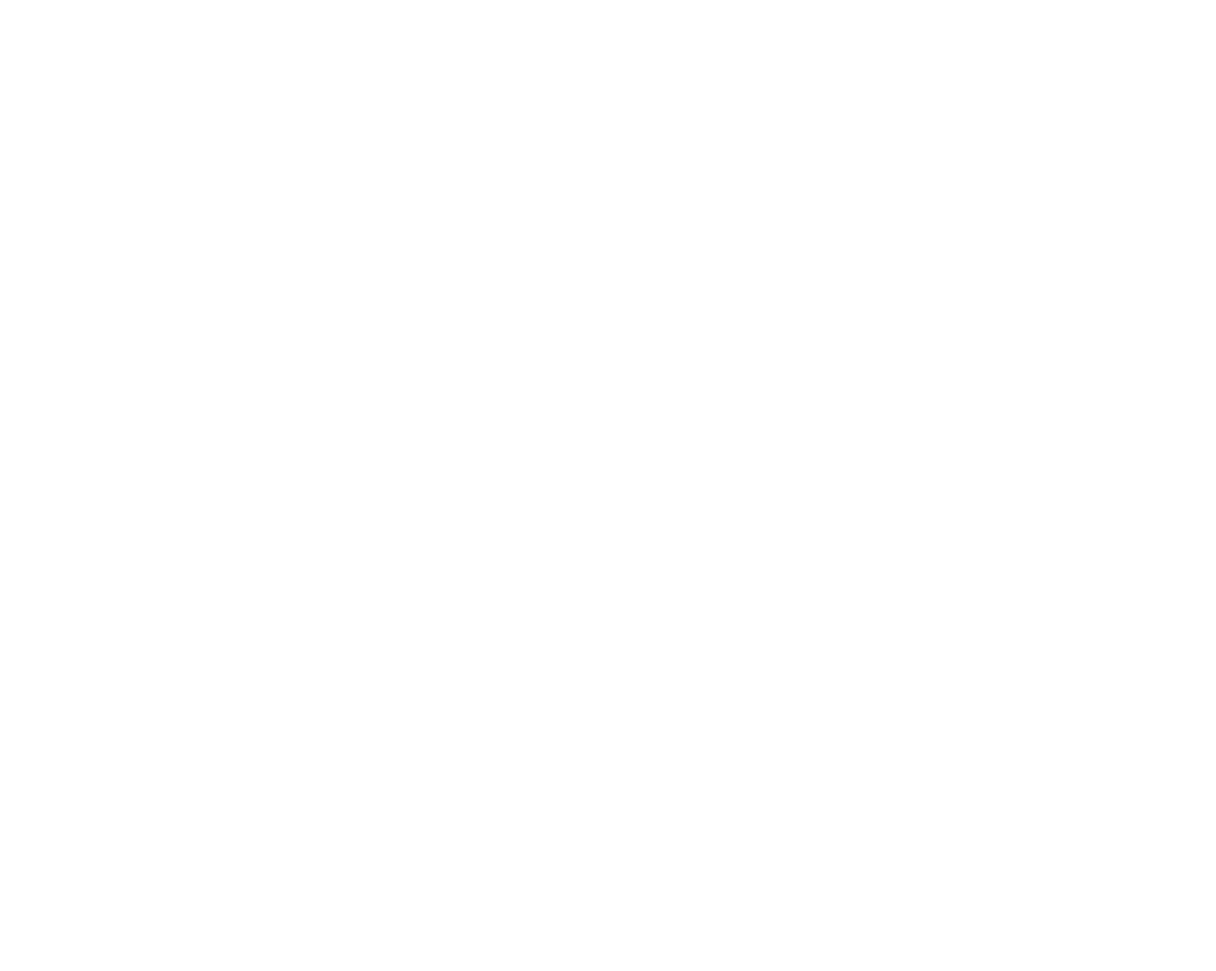
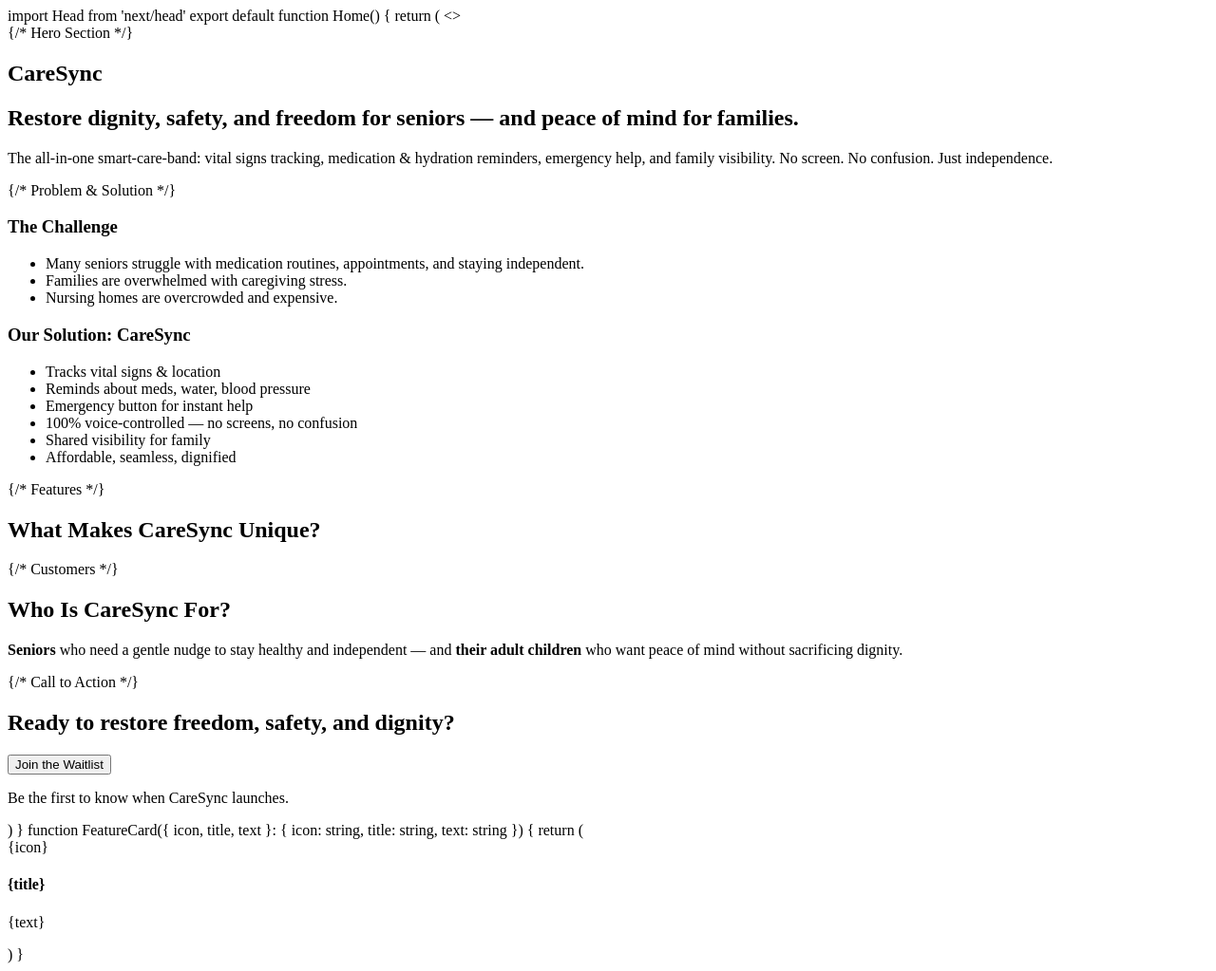
Before and after one commit to lrnzjll/caresync, a plain HTML site: page index.html in a window 1280 px wide. Shown: the whole page at 95% size. Before the commit the page ends 800 px from the top, so only its background shows below. Drawn offline with Linux system fonts and the light colour scheme.

Commit message:
Update index.html

```diff
--- a/index.html
+++ b/index.html
@@ -1,10 +1,174 @@
 <!DOCTYPE html>
 <html>
-	<head>
-		<meta charset="UTF-8">
-		<title></title>
-	</head>
-	<body>
+	import Head from 'next/head'
 
-	</body>
+	export default function Home() {
+		return (
+			<>
+				<Head>
+					<title>CareSync – Smart Independence for Seniors</title>
+					<meta name="description" content="CareSync: The all-in-one smart-care-band for seniors and their families. Health monitoring, reminders, emergency help, and family peace of mind in one simple device." />
+				</Head>
+				<main style={{ fontFamily: 'sans-serif', background: '#f8f9fa', minHeight: '100vh' }}>
+					{/* Hero Section */}
+					<section style={{
+						background: '#2857a7',
+						color: '#fff',
+						padding: '4rem 1rem',
+						textAlign: 'center'
+					}}>
+						<h1 style={{ fontSize: '3rem', marginBottom: '1rem' }}>CareSync</h1>
+						<h2 style={{ fontSize: '1.6rem', fontWeight: 400, marginBottom: '2rem' }}>
+							Restore dignity, safety, and freedom for seniors — and peace of mind for families.
+						</h2>
+						<p style={{ fontSize: '1.2rem', maxWidth: 700, margin: '0 auto' }}>
+							The all-in-one smart-care-band: vital signs tracking, medication & hydration reminders, emergency help, and family visibility. No screen. No confusion. Just independence.
+						</p>
+					</section>
+
+					{/* Problem & Solution */}
+					<section style={{
+						maxWidth: 900,
+						margin: '2rem auto',
+						display: 'flex',
+						flexWrap: 'wrap',
+						gap: '2rem',
+						justifyContent: 'center'
+					}}>
+						<div style={{
+							background: '#fff',
+							borderRadius: 10,
+							boxShadow: '0 2px 8px #0001',
+							flex: '1 1 290px',
+							padding: '2rem'
+						}}>
+							<h3 style={{ color: '#2857a7' }}>The Challenge</h3>
+							<ul>
+								<li>Many seniors struggle with medication routines, appointments, and staying independent.</li>
+								<li>Families are overwhelmed with caregiving stress.</li>
+								<li>Nursing homes are overcrowded and expensive.</li>
+							</ul>
+						</div>
+						<div style={{
+							background: '#2857a7',
+							color: '#fff',
+							borderRadius: 10,
+							boxShadow: '0 2px 8px #0001',
+							flex: '1 1 290px',
+							padding: '2rem'
+						}}>
+							<h3>Our Solution: CareSync</h3>
+							<ul>
+								<li>Tracks vital signs & location</li>
+								<li>Reminds about meds, water, blood pressure</li>
+								<li>Emergency button for instant help</li>
+								<li>100% voice-controlled — no screens, no confusion</li>
+								<li>Shared visibility for family</li>
+								<li>Affordable, seamless, dignified</li>
+							</ul>
+						</div>
+					</section>
+
+					{/* Features */}
+					<section style={{
+						maxWidth: 1100,
+						margin: '2rem auto',
+						padding: '2rem 1rem'
+					}}>
+						<h2 style={{ textAlign: 'center', color: '#2857a7', marginBottom: '2rem' }}>What Makes CareSync Unique?</h2>
+						<div style={{
+							display: 'grid',
+							gridTemplateColumns: 'repeat(auto-fit,minmax(250px,1fr))',
+							gap: '2rem'
+						}}>
+							<FeatureCard
+								icon="🩺"
+								title="Health Monitoring"
+								text="Continuous tracking of heart rate, blood pressure, and activity — with automatic alerts for family."
+							/>
+							<FeatureCard
+								icon="🔔"
+								title="Smart Reminders"
+								text="Gentle voice prompts for medication, hydration, and checkups – never miss a beat."
+							/>
+							<FeatureCard
+								icon="🆘"
+								title="Emergency Response"
+								text="One-press emergency button and automatic fall detection connect seniors to help instantly."
+							/>
+							<FeatureCard
+								icon="🎤"
+								title="100% Voice-Controlled"
+								text="No screens, no apps, no fiddling. Simple voice interaction guides seniors every step."
+							/>
+							<FeatureCard
+								icon="👨‍👩‍👧"
+								title="Family Peace of Mind"
+								text="Family members view updates and alerts anytime. Independence for seniors, reassurance for families."
+							/>
+							<FeatureCard
+								icon="💡"
+								title="Simple, Affordable, Tailored"
+								text="Designed for seniors. No extra apps or complex features. Just what’s needed — nothing more."
+							/>
+						</div>
+					</section>
+
+					{/* Customers */}
+					<section style={{
+						background: '#e7edf7',
+						padding: '3rem 1rem',
+						textAlign: 'center'
+					}}>
+						<h2 style={{ color: '#2857a7' }}>Who Is CareSync For?</h2>
+						<p style={{ fontSize: '1.2rem', maxWidth: 700, margin: '1rem auto 0' }}>
+							<b>Seniors</b> who need a gentle nudge to stay healthy and independent — and <b>their adult children</b> who want peace of mind without sacrificing dignity.
+						</p>
+					</section>
+
+					{/* Call to Action */}
+					<section style={{
+						textAlign: 'center',
+						padding: '3rem 1rem'
+					}}>
+						<h2 style={{ color: '#2857a7', marginBottom: '1rem' }}>Ready to restore freedom, safety, and dignity?</h2>
+						<button style={{
+							background: '#2857a7',
+							color: '#fff',
+							border: 'none',
+							borderRadius: 5,
+							padding: '1rem 2rem',
+							fontSize: '1.1rem',
+							cursor: 'pointer',
+							boxShadow: '0 2px 6px #0002'
+						}}>
+							Join the Waitlist
+						</button>
+						<p style={{ marginTop: '1rem', color: '#444' }}>
+							Be the first to know when CareSync launches.
+						</p>
+					</section>
+				</main>
+			</>
+		)
+	}
+
+	function FeatureCard({ icon, title, text }: { icon: string, title: string, text: string }) {
+		return (
+			<div style={{
+				background: '#fff',
+				borderRadius: 10,
+				padding: '1.5rem',
+				boxShadow: '0 1px 4px #0001',
+				minHeight: 220,
+				display: 'flex',
+				flexDirection: 'column',
+				alignItems: 'center'
+			}}>
+				<div style={{ fontSize: '2.5rem', marginBottom: '1rem' }}>{icon}</div>
+				<h4 style={{ color: '#2857a7', marginBottom: '0.75rem' }}>{title}</h4>
+				<p style={{ color: '#444', fontSize: '1.05rem' }}>{text}</p>
+			</div>
+		)
+	}
 </html>
```
